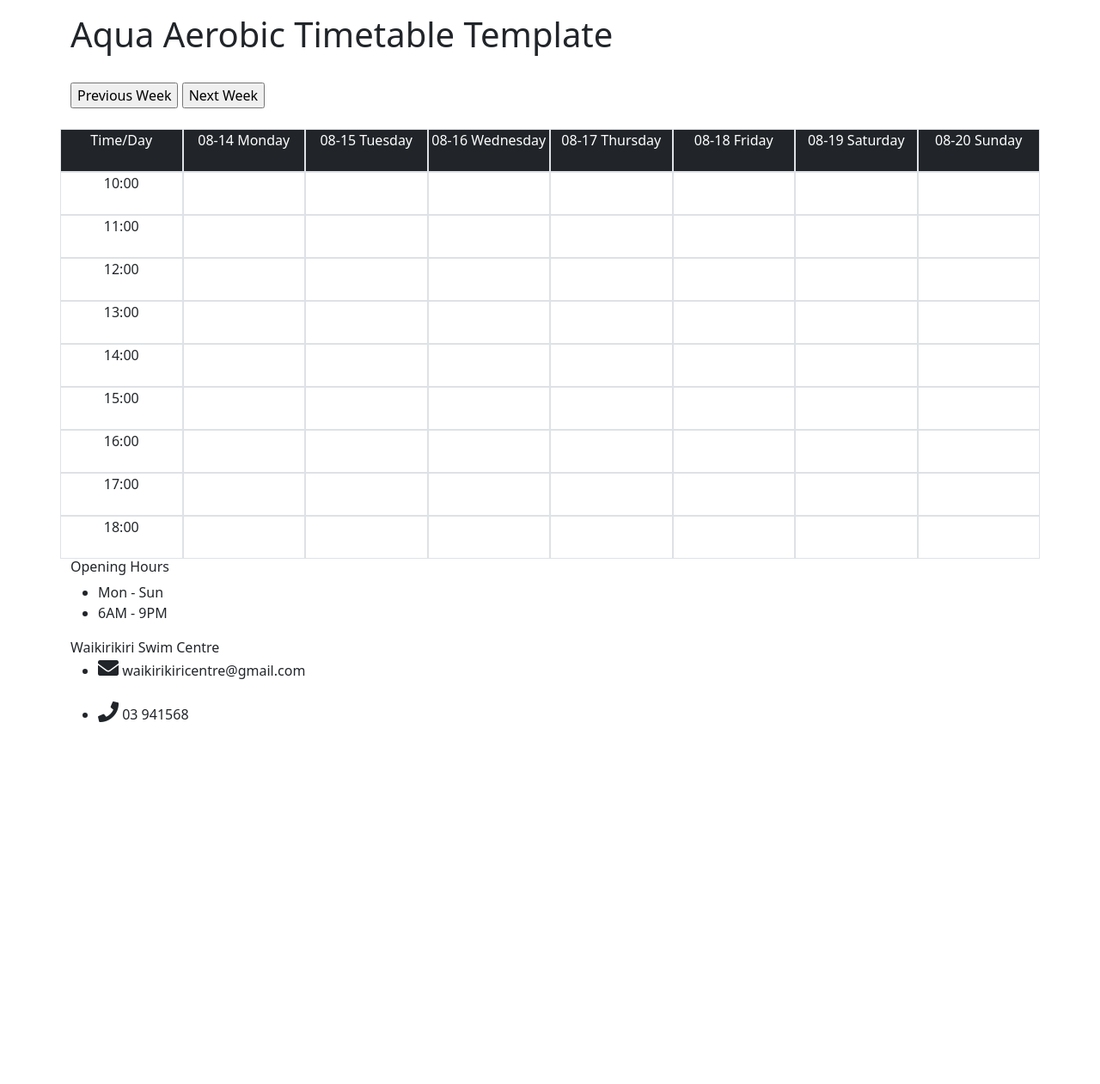
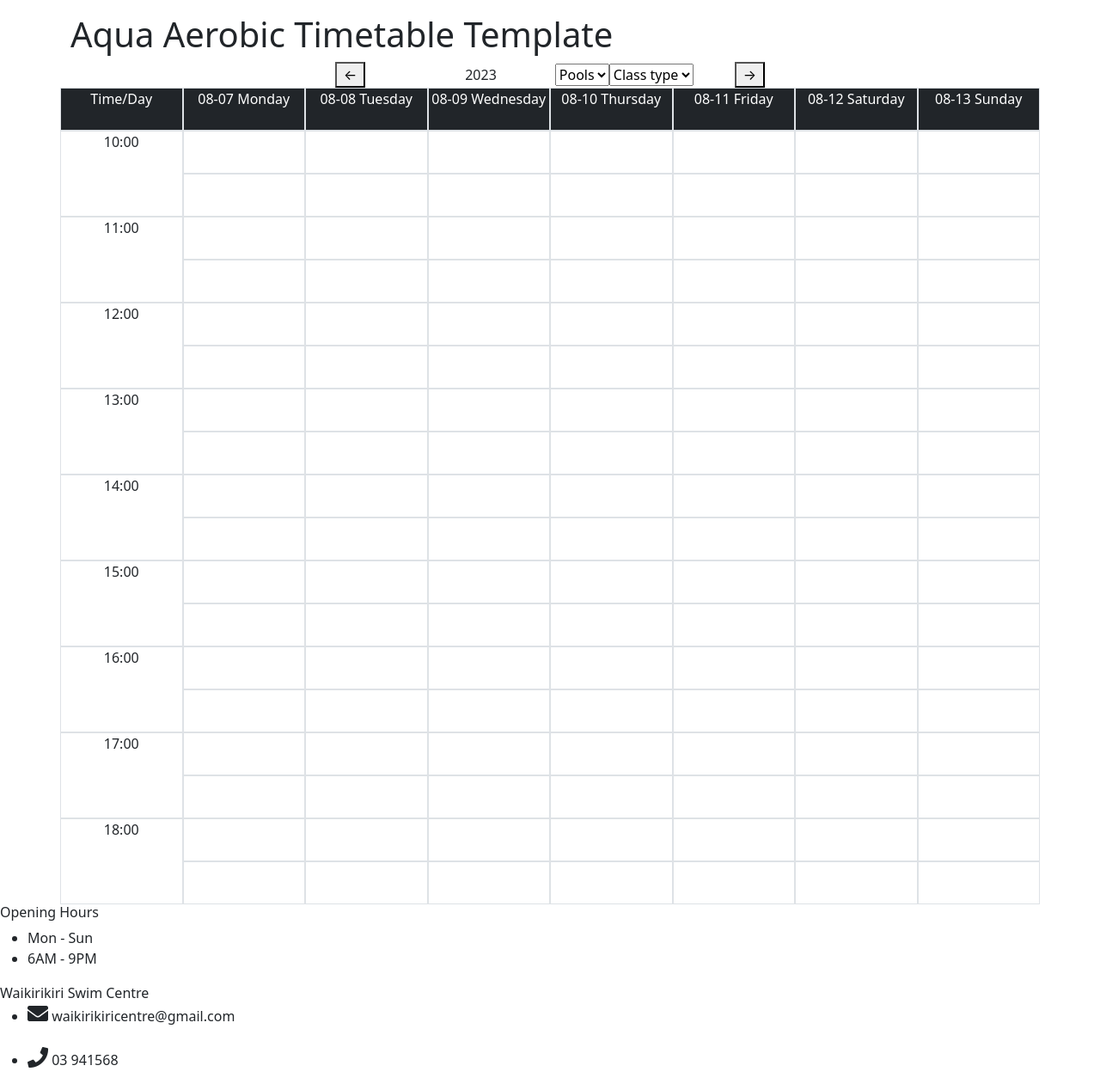
Before and after one commit to gaon5/swimapp, a Flask app: page /display_timetable in a window 1280 px wide. Shown: the part 56-1317 px from the top of the page at 86% size. Before the commit the page ends 896 px from the top, so only its background shows below. Run offline with Flask 3, Linux system fonts and the light colour scheme; data that the repository does not hold is empty; some libraries are stand-ins or nearby versions.

Commit message:
timetable
timetable

```diff
--- a/app/member.py
+++ b/app/member.py
@@ -148,25 +148,23 @@ def display_class(class_id):
 
 @app.route('/display_timetable', methods=['GET','POST'])
 def display_timetable():
-    today = date.today()
+
+    if request.method == 'POST':
+        today = datetime.strptime(request.form.get('day'), '%Y-%m-%d').date()
+        print(today, type(today))
+    else:
+        today = date.today()
+
+    today = date(2023, 8, 10)
     start_of_week = today - timedelta(days=today.weekday())
-    if request.method == 'POST':
-        start_date_string = request.form['start_date']
-        start_time = datetime.strptime(start_date_string, "%Y-%m-%d")
-        start_of_week = start_time.date()
-        if "previous_week" in request.form:
-            start_of_week -= timedelta(days=7)
-        else:
-            start_of_week += timedelta(days=7)
     week = ["Monday", "Tuesday", "Wednesday", "Thursday", "Friday", "Saturday", "Sunday"]
-    week_list = [["Time/Day",'']]
-    for i in range(0, 7, 1):
-        temp_list = []
-        temp_list.append((start_of_week + timedelta(days=i)).strftime('%Y-%m-%d'))
-        temp_list.append(week[i])
+    week_list = [["Time/Day", '']]
+    for i in range(7):
+        temp_list = [(start_of_week + timedelta(days=i)).strftime('%Y-%m-%d'), week[i]]
         week_list.append(temp_list)
     sql_data = get_cursor()
-    sql = """SELECT class_id, class_name, class_date, start_time FROM class_list
+    sql = """SELECT class_id, class_name, class_date, start_time
+                FROM class_list
                 WHERE (is_individual=0) AND (class_date BETWEEN %s AND %s);"""
     sql_value = (week_list[1][0], week_list[-1][0])
     sql_data.execute(sql, sql_value)
@@ -180,4 +178,4 @@ def display_timetable():
         sqlList[2] = sqlList[2].strftime('%Y-%m-%d')[5:]
         sqlList[-1] = int(str(sqlList[-1])[:-6])
         class_list.append(sqlList)
-    return render_template('timetable_base.html', week_list=week_list, class_list=class_list, start_of_week=start_of_week)
+    return render_template('timetable_base.html', week_list=week_list, class_list=class_list, today=today)
--- a/app/templates/timetable_base.html
+++ b/app/templates/timetable_base.html
@@ -1,37 +1,57 @@
 {% extends "guest/layout.html" %}
 
 {% block mycss %}
+    <style>
+        #navigation-container {
+            display: flex;
+            align-items: center;
+            justify-content: center;
+        }
 
+        #info {
+            margin: 0 20px;
+        }
+    </style>
 {% endblock %}
 
 {% block body %}
     <div class="container mt-3">
+        <div class="row" style="min-width: 720px">
             <h1>Aqua Aerobic Timetable Template</h1>
-    <br>
-    <form action="{{ url_for('display_timetable') }}" method="post">
-        <input type="hidden" id="start_date" name="start_date" value="{{ start_of_week }}">
-        <input type="submit" id="previous_week" name="previous_week" value="Previous Week"></input>
-        <input type="submit" id="next_week" name="next_week" value="Next Week"></input>
+            <form action="{{ url_for('display_timetable') }}" method="post" id="this_week">
+                <input type="hidden" id="day" name="day">
+                <div id="navigation-container">
+                    <button type="button" class="mx-5 px-2" onclick="previous_week()">&larr;</button>
+                    <p id="info" class="px-5">2023</p>
+                    <label for="pool"></label>
+                    <select name="pool" id="pool">
+                        <option value="">Pools</option>
+                    </select>
+                    <label for="class_type"></label>
+                    <select name="class_type" id="class_type">
+                        <option value="">Class type</option>
+                    </select>
+                    <button type="button" class="mx-5 px-2" onclick="next_week()">&rarr;</button>
+                </div>
             </form>
-    </br>
-    <div class="row">
             {% for i in range(8) %}
                 <div class="col" style="padding: 0;">
                     <div class="col border text-center" style="background-color: #212529; color: white; min-height: 50px;">{{ week_list[i][0] }} {{ week_list[i][1] }}</div>
                     {% for j in range(10,19,1) %}
                         {% if i == 0 %}
-                        <div class="border text-center" style="min-height: 50px;">{{ j }}:00</div>
-                    {% else %} <!--When i is not 0 -->
+                            <div class="border text-center" style="min-height: 100px;">{{ j }}:00</div>
+                        {% else %}
                             {% set vars = {'foo': True} %}
                             {% set show_list = [] %} <!--Create an empty show_list to store multiple activities-->
                             {% for class in class_list %}
                                 {% if class[2] == week_list[i][0] and class[3] == j %}
-                                {{show_list.append({class[0]:class[1]}) or "" }}
+                                    {{ show_list.append({class[0]:class[1]}) or "" }}
                                     {% if vars.update({'foo': False}) %}
                                     {% endif %}
                                 {% endif %}
                             {% endfor %}
                             {% if vars.foo %} <!--Append empty space only when there is no class-->
+                                <div class="border text-center" style="min-height: 50px;"></div>
                                 <div class="border text-center" style="min-height: 50px;"></div>
                             {% else %} <!--Display multiple activities (if any) in a division-->
                                 <div class="border text-center" style="min-height: 50px;">
@@ -47,9 +67,28 @@
                 </div>
             {% endfor %}
         </div>
+    </div>
+
+
     {% block timetable_body %}{% endblock %}
+
+
+
 {% endblock %}
 
 {% block myjs %}
-
+    <script>
+        function previous_week(){
+            const currentDate = new Date("{{ today }}");
+            currentDate.setDate(currentDate.getDate() - 7);
+            document.getElementById('day').value = currentDate.toISOString().slice(0, 10)
+            document.getElementById("this_week").submit();
+        }
+        function next_week(){
+            const currentDate = new Date("{{ today }}");
+            currentDate.setDate(currentDate.getDate() + 7);
+            document.getElementById('day').value = currentDate.toISOString().slice(0, 10)
+            document.getElementById("this_week").submit();
+        }
+    </script>
 {% endblock %}
```
Lines whose indentation alone changed are shown as unchanged.
